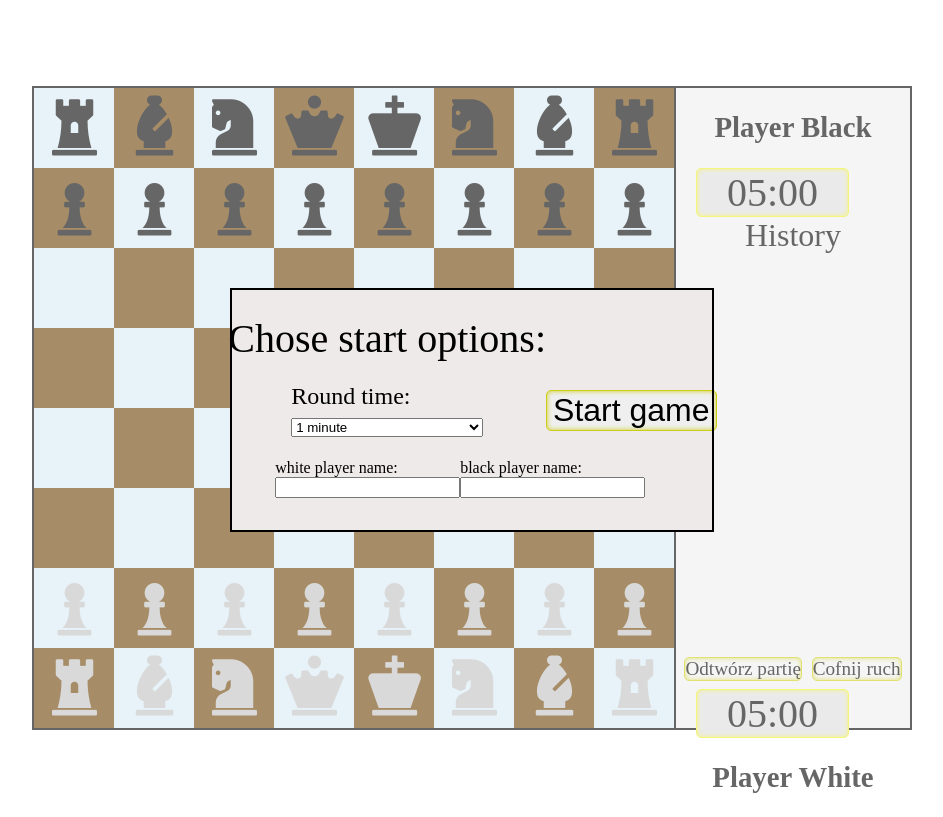
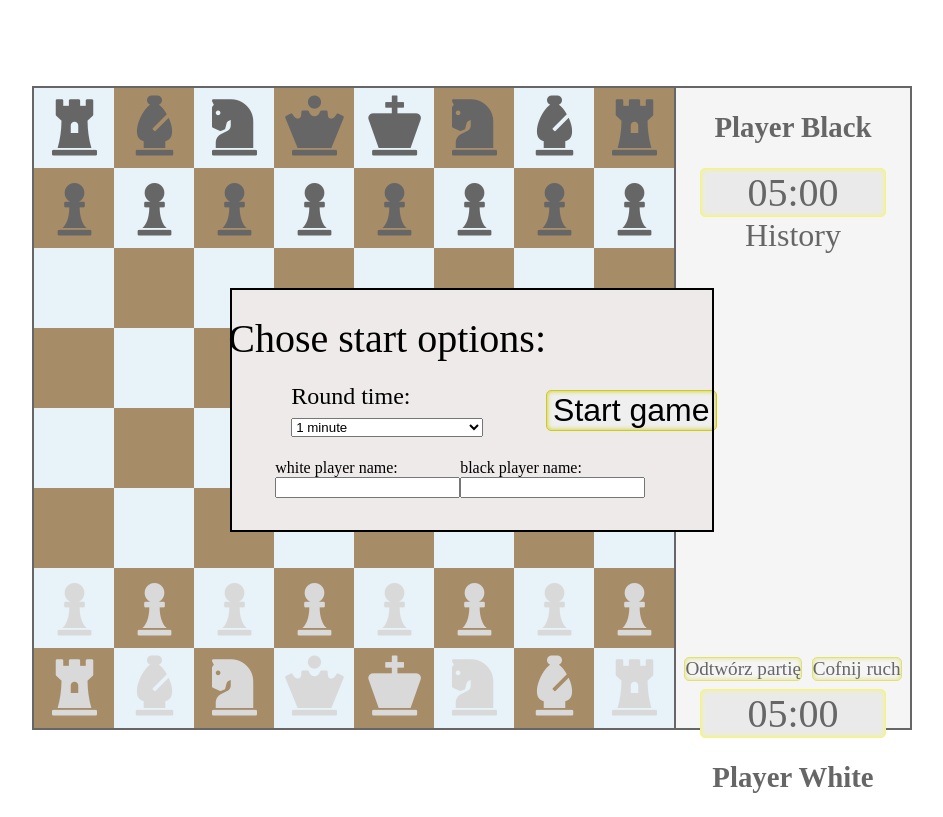
Before and after one commit to MarKust71/coderscamp-6th-edition-chess-ts, a website built with webpack: page public/index.html in a window 1280 px wide. Shown: the whole page, without its empty margins (168-1111 px from the left). Built offline with nearby package versions, Linux system fonts and the light colour scheme.

Commit message:
maybe handle styles this way... npm i required

```diff
--- a/package.json
+++ b/package.json
@@ -38,6 +38,7 @@
         "awesome-typescript-loader": "5.2.1",
         "babel-eslint": "^10.1.0",
         "chokidar": "^3.5.1",
+        "css-loader": "^5.0.2",
         "eslint": "^7.18.0",
         "eslint-config-airbnb": "^4.0.0",
         "eslint-config-import": "^0.13.0",
@@ -56,6 +57,7 @@
         "prettier": "^2.2.1",
         "prettier-eslint": "^12.0.0",
         "source-map-loader": "1.1.3",
+        "style-loader": "^2.0.0",
         "stylelint": "^13.9.0",
         "stylelint-config-standard": "^20.0.0",
         "ts-jest": "^26.4.4",
--- a/public/style.css
+++ b/public/style.css
@@ -110,27 +110,6 @@ html {
 
 .listOfMoves div {
     margin: 0.3rem auto;
-}
-
-.blackPlayerTimerContainer,
-.whitePlayerTimerContainer {
-    width: 15vw;
-    text-align: center;
-    font-size: 1.8rem;
-    display: flex;
-    justify-content: center;
-    align-items: center;
-}
-
-.blackPlayerTimer,
-.whitePlayerTimer {
-    background: #ddd;
-    min-width: 80%;
-    min-height: 80%;
-    border: 1px solid rgb(238, 238, 36);
-    border-radius: 5px;
-    box-shadow: inset 0 0 5px rgb(238, 238, 36);
-    font-size: 5vh;
 }
 
 #blackPlayerName,
--- a/src/view/gameplaySidebar.ts
+++ b/src/view/gameplaySidebar.ts
@@ -4,7 +4,7 @@ import { timerTimeToString } from '../app/timers/timerTimeToString';
 
 import { GameHistoryView } from './gameHistory';
 import { playerName } from './gameplaySidebar/playerName';
-import { timerView } from './timerView';
+import { timerView } from './timers/timerView';
 import { gameControls } from './gameControls';
 import { updatePlayerTimer } from './gameplaySidebar/updatePlayerTimer';
 import { timer } from './startSetupBox';
--- /dev/null
+++ b/src/view/timers/styles.css
@@ -0,0 +1,20 @@
+.blackPlayerTimerContainer,
+.whitePlayerTimerContainer {
+    width: 100%;
+    text-align: center;
+    font-size: 1.8rem;
+    display: flex;
+    justify-content: center;
+    align-items: center;
+}
+
+.blackPlayerTimer,
+.whitePlayerTimer {
+    background: #ddd;
+    min-width: 80%;
+    min-height: 80%;
+    border: 1px solid rgb(238, 238, 36);
+    border-radius: 5px;
+    box-shadow: inset 0 0 5px rgb(238, 238, 36);
+    font-size: 5vh;
+}
--- a/src/view/timerView.ts
+++ b/src/view/timers/timerView.ts
@@ -1,6 +1,9 @@
+import './styles.css';
+
 export type TimerViewParams = {
     id: string;
 };
+
 export const timerView = ({ id }: TimerViewParams): HTMLDivElement => {
     const playerTimer = document.createElement('div');
     playerTimer.className = id;
--- a/webpack.config.js
+++ b/webpack.config.js
@@ -42,6 +42,10 @@ module.exports = {
                 exclude: /node_modules/,
                 use: 'awesome-typescript-loader',
             },
+            {
+                test: /\.css$/i,
+                use: ['style-loader', 'css-loader'],
+            },
         ],
     },
 
```
Also changed, not shown: 1 other file.
